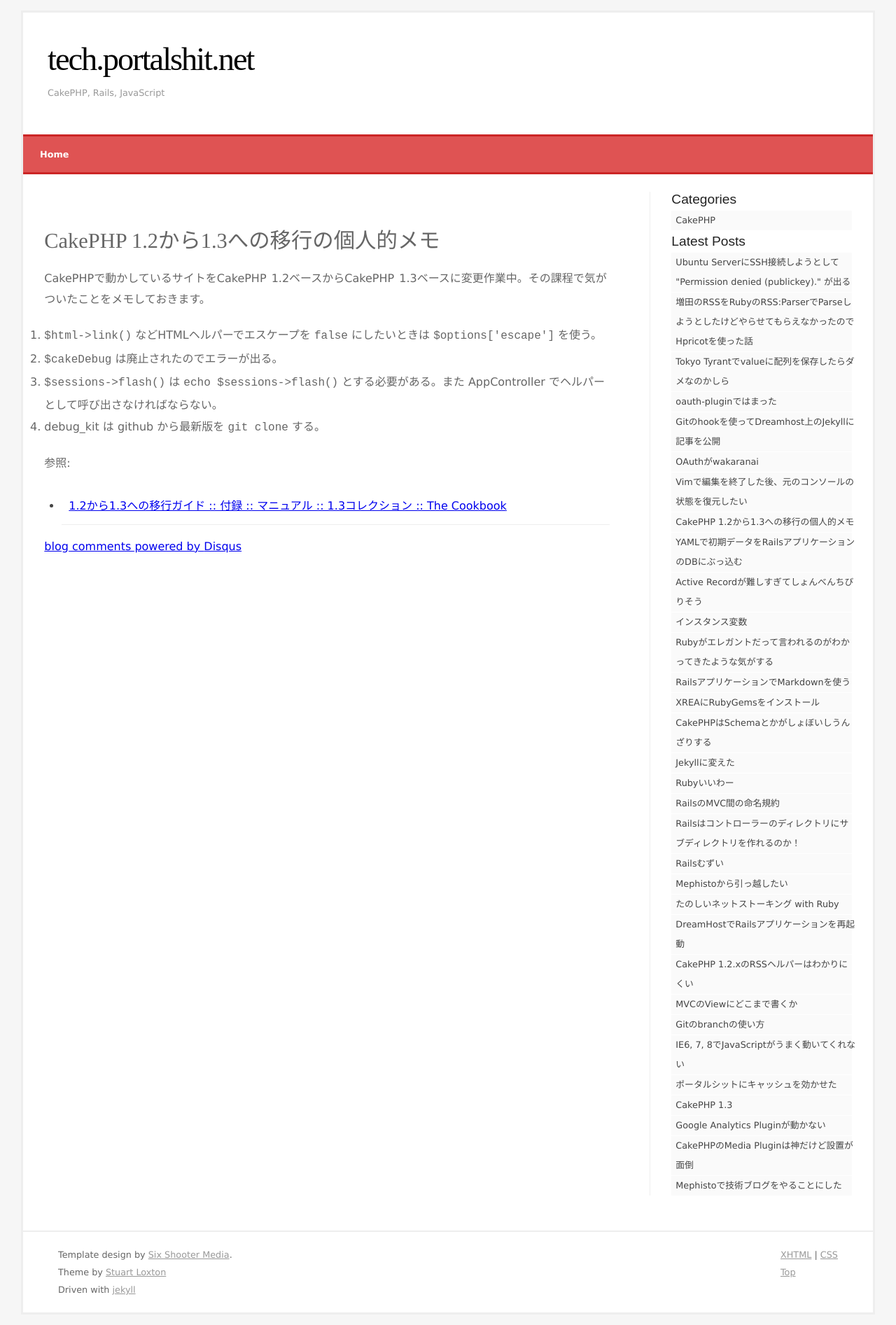
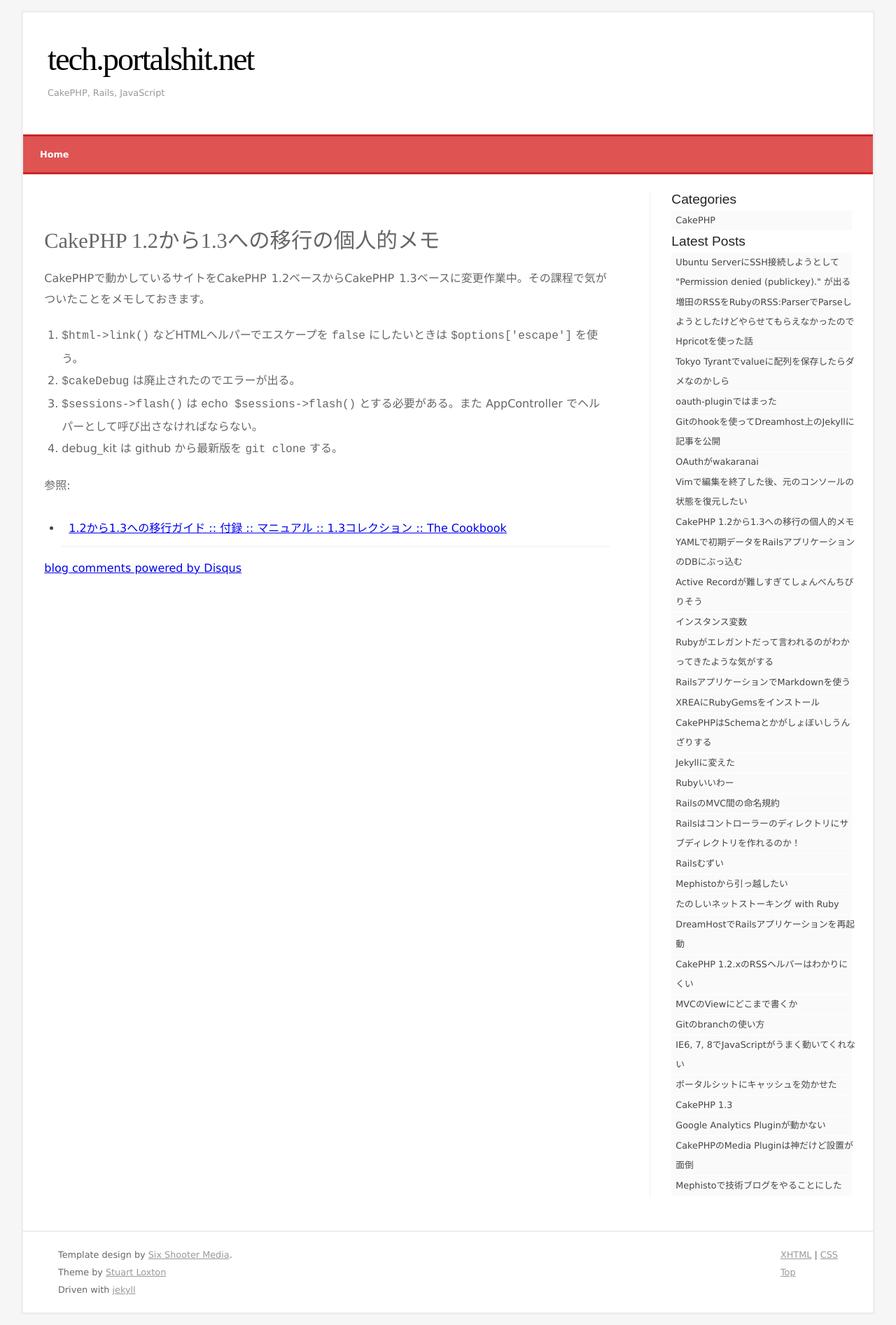
Before and after one commit to morygonzalez/tech.portalshit.net, a Jekyll site: the page built from _posts/2010-07-07-cakephp1.3-migration-tips.markdown, in a window 1280 px wide. Shown: the whole page at 70% size. Built offline with Jekyll 4.4.1, drawn with Linux system fonts in a browser that asks for light colours; comment, search, counter and statistics services are not loaded.

Commit message:
CSS修正

```diff
--- a/stylesheets/1.css
+++ b/stylesheets/1.css
@@ -60,7 +60,7 @@ td {
 	margin:0 auto;
 }
 
-#content ul {
+#content ul, #content ol {
 	margin:15px 0 15px 25px;
 }
 
```
